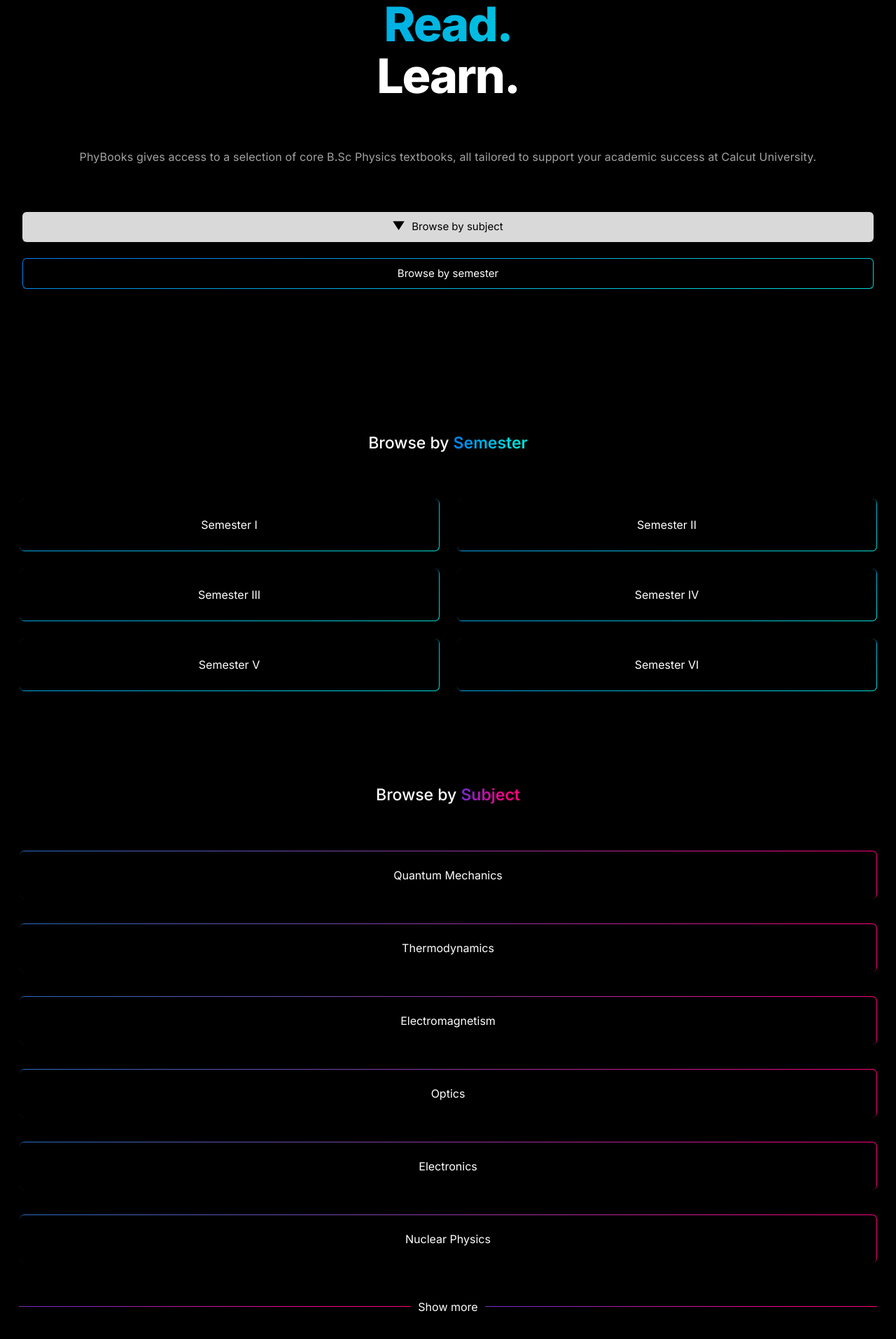
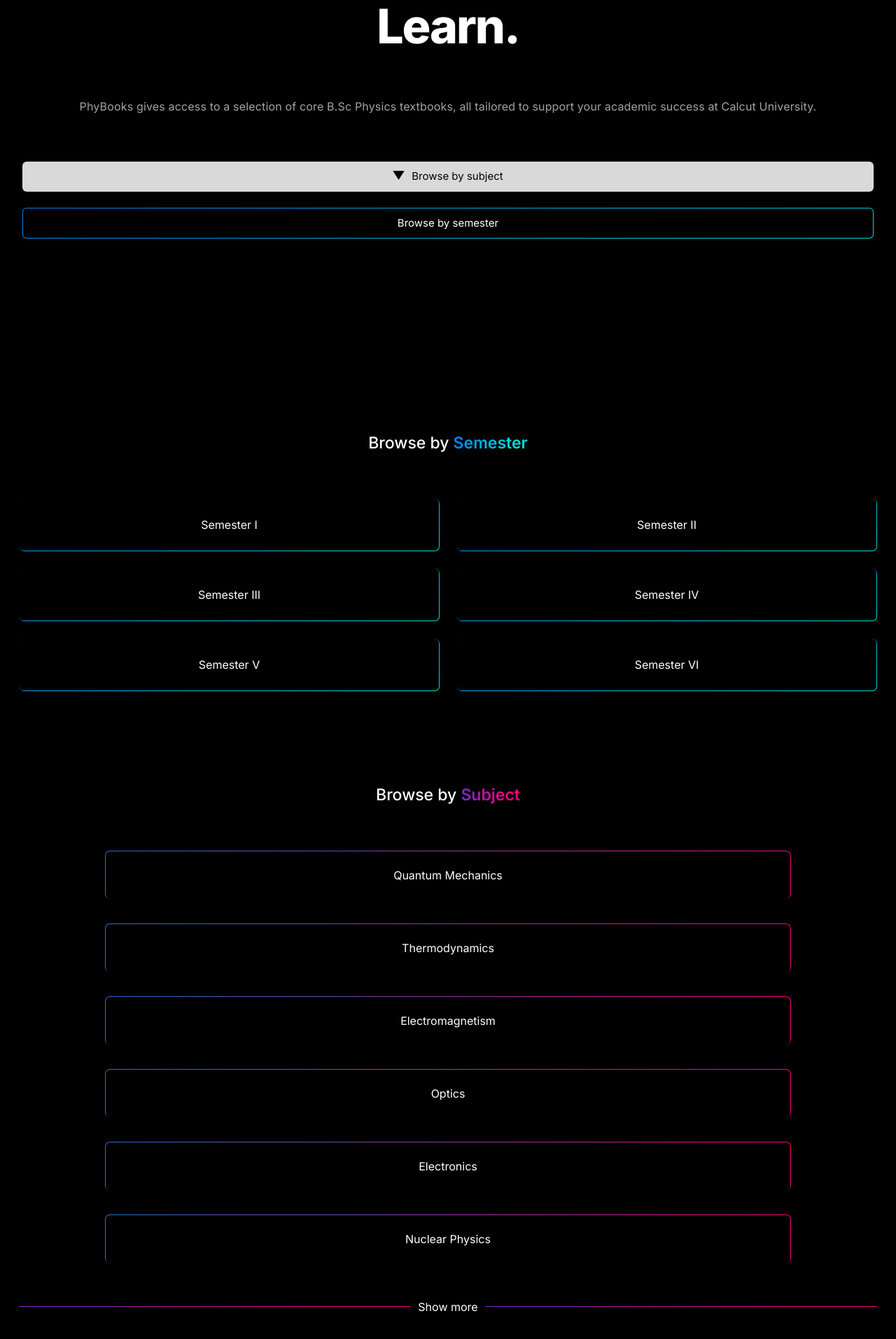
Before and after one commit to FarisPalayi/phybooks, a Next.js app: page / in a window 1280 px wide. Shown: the part 296-2210 px from the top of the page at 70% size. Built offline with nearby package versions, Linux system fonts and the light colour scheme.

Commit message:
minor changes

```diff
--- a/src/app/styles/abstracts/_mixins.scss
+++ b/src/app/styles/abstracts/_mixins.scss
@@ -21,7 +21,7 @@
 @mixin flex-column-center {
   display: flex;
   flex-direction: column;
-  justify-content: center;
+  align-items: center;
 }
 
 @mixin reset-button {
--- a/src/app/styles/components/Intro.module.scss
+++ b/src/app/styles/components/Intro.module.scss
@@ -35,4 +35,5 @@
 .intro__btnGroup {
   @include flex-column-center;
   gap: rem(23);
+  width: 100%;
 }
--- a/src/app/styles/components/Subject.module.scss
+++ b/src/app/styles/components/Subject.module.scss
@@ -13,13 +13,14 @@
 }
 
 .subjectGrid {
-  @include flex-column;
+  @include flex-column-center;
   gap: rem(34);
   font-size: rem(16);
-  isolation: isolate; // important for border gradient to work
+  isolation: isolate;
 }
 
 .gridItem {
+  width: 80%;
   padding: rem(22);
   text-align: center;
   color: white;
```
